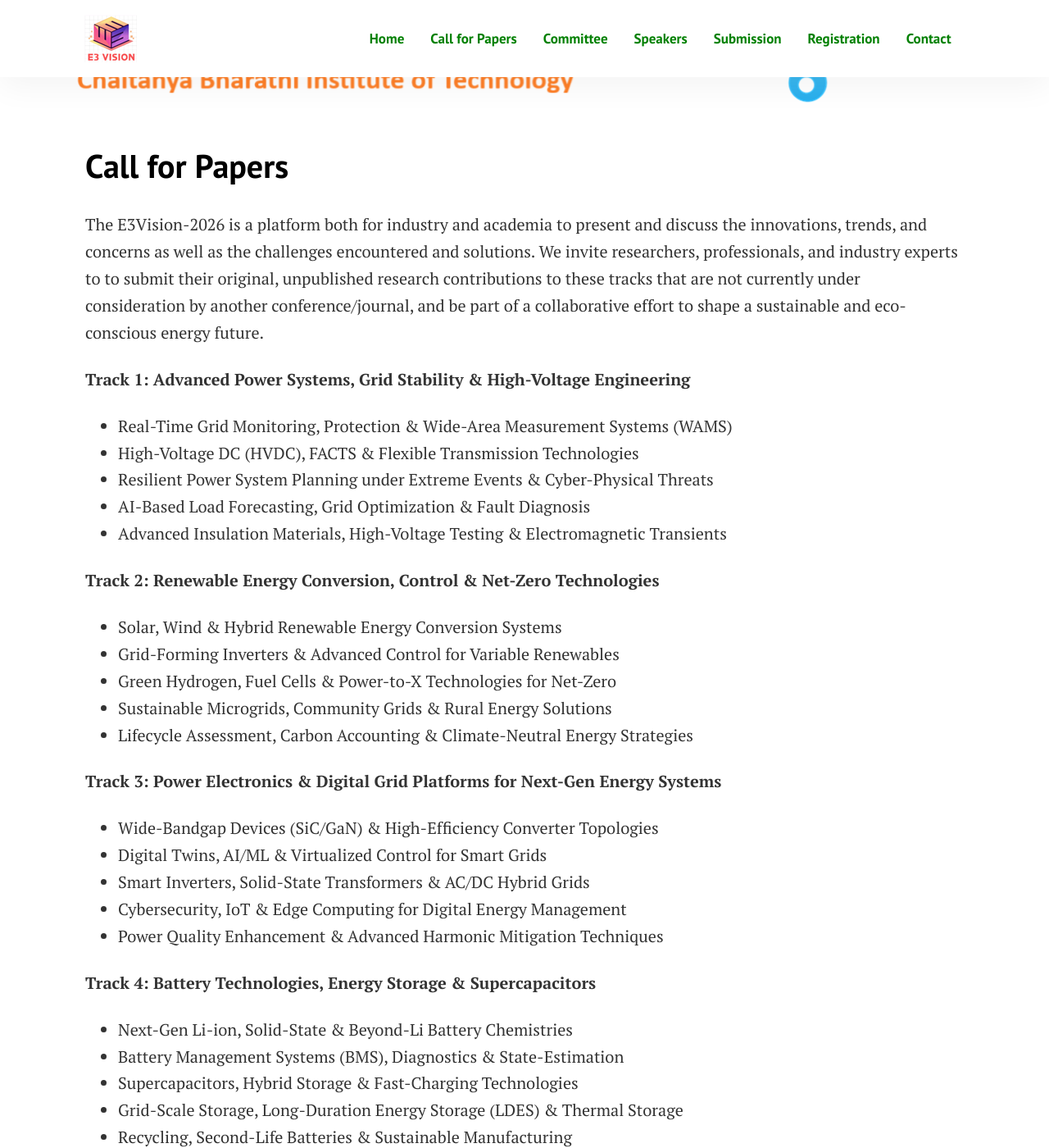
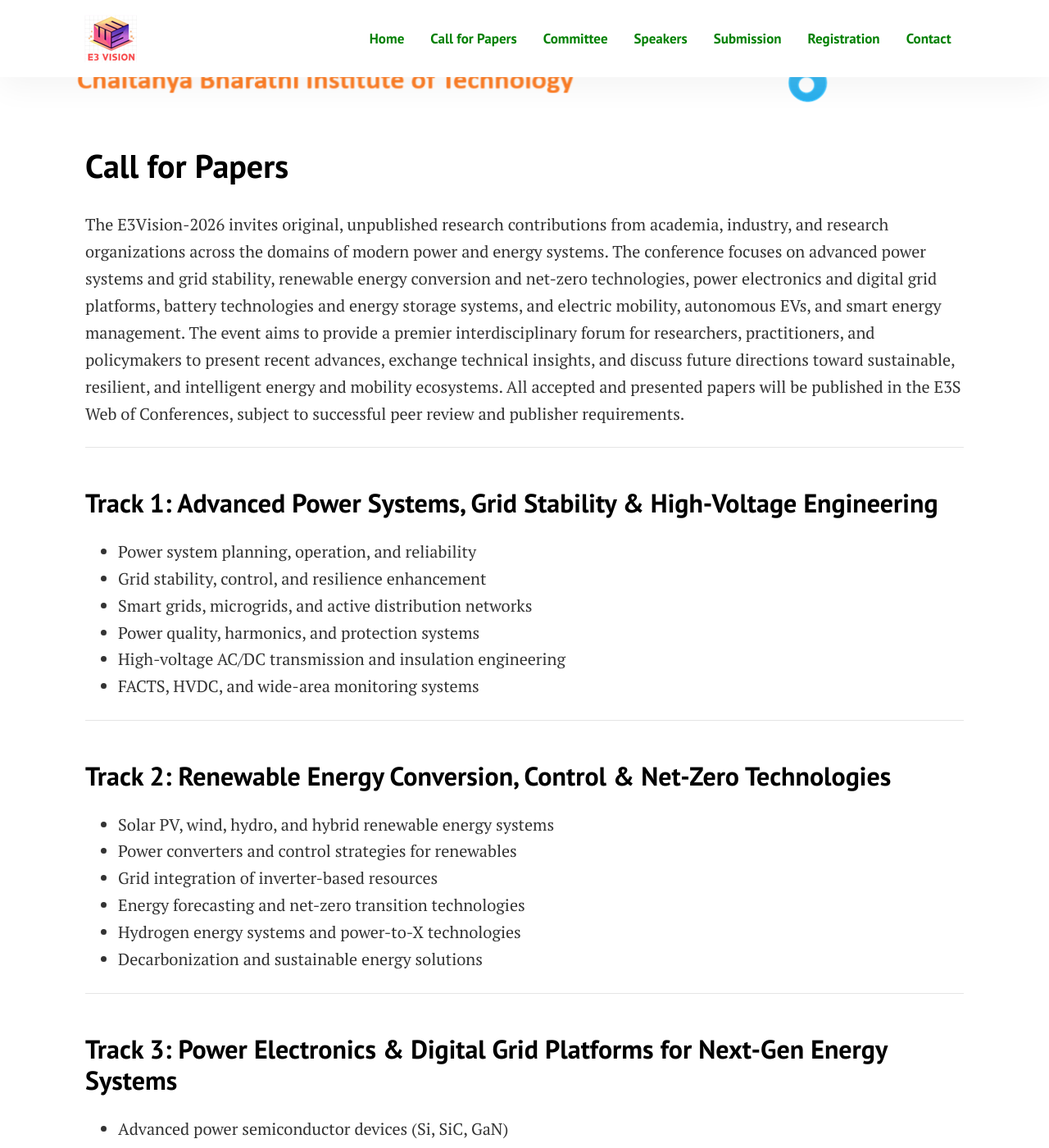
Before and after one commit to sravivarman/e3vision, a Jekyll site: the page built from pages/callforpapers.md, in a window 1280 px wide and 1400 px high, scrolled down 356 px. Shown: the whole window at 82% size. Built offline with Jekyll 4.4.1, drawn with Linux system fonts in a browser that asks for light colours; some of the changed text lies outside the part shown.

Commit message:
Update callforpapers.md

```diff
--- a/pages/callforpapers.md
+++ b/pages/callforpapers.md
@@ -5,42 +5,59 @@ permalink: "/callforpapers/"
 image: assets/images/banner-alt.png
 ---
 
-The E3Vision-2026 is a platform both for industry and academia to present and discuss the innovations, trends, and concerns as well as the challenges encountered and solutions. We invite researchers, professionals, and industry experts to to submit their original, unpublished research contributions to these tracks that are not currently under consideration by another conference/journal, and be part of a collaborative effort to shape a sustainable and eco-conscious energy future.
+The E3Vision-2026 invites original, unpublished research contributions from academia, industry, and research organizations across the domains of modern power and energy systems. The conference focuses on advanced power systems and grid stability, renewable energy conversion and net-zero technologies, power electronics and digital grid platforms, battery technologies and energy storage systems, and electric mobility, autonomous EVs, and smart energy management. The event aims to provide a premier interdisciplinary forum for researchers, practitioners, and policymakers to present recent advances, exchange technical insights, and discuss future directions toward sustainable, resilient, and intelligent energy and mobility ecosystems. All accepted and presented papers will be published in the E3S Web of Conferences, subject to successful peer review and publisher requirements.
 
-**Track 1: Advanced Power Systems, Grid Stability & High-Voltage Engineering**
-- Real-Time Grid Monitoring, Protection & Wide-Area Measurement Systems (WAMS)
-- High-Voltage DC (HVDC), FACTS & Flexible Transmission Technologies
-- Resilient Power System Planning under Extreme Events & Cyber-Physical Threats
-- AI-Based Load Forecasting, Grid Optimization & Fault Diagnosis
-- Advanced Insulation Materials, High-Voltage Testing & Electromagnetic Transients
+---
 
-**Track 2: Renewable Energy Conversion, Control & Net-Zero Technologies**
-- Solar, Wind & Hybrid Renewable Energy Conversion Systems
-- Grid-Forming Inverters & Advanced Control for Variable Renewables
-- Green Hydrogen, Fuel Cells & Power-to-X Technologies for Net-Zero
-- Sustainable Microgrids, Community Grids & Rural Energy Solutions
-- Lifecycle Assessment, Carbon Accounting & Climate-Neutral Energy Strategies
+## Track 1: Advanced Power Systems, Grid Stability & High-Voltage Engineering
+- Power system planning, operation, and reliability
+- Grid stability, control, and resilience enhancement
+- Smart grids, microgrids, and active distribution networks
+- Power quality, harmonics, and protection systems
+- High-voltage AC/DC transmission and insulation engineering
+- FACTS, HVDC, and wide-area monitoring systems
 
-**Track 3: Power Electronics & Digital Grid Platforms for Next-Gen Energy Systems**
-- Wide-Bandgap Devices (SiC/GaN) & High-Efficiency Converter Topologies
-- Digital Twins, AI/ML & Virtualized Control for Smart Grids
-- Smart Inverters, Solid-State Transformers & AC/DC Hybrid Grids
-- Cybersecurity, IoT & Edge Computing for Digital Energy Management
-- Power Quality Enhancement & Advanced Harmonic Mitigation Techniques
+---
 
-**Track 4: Battery Technologies, Energy Storage & Supercapacitors**
-- Next-Gen Li-ion, Solid-State & Beyond-Li Battery Chemistries
-- Battery Management Systems (BMS), Diagnostics & State-Estimation
-- Supercapacitors, Hybrid Storage & Fast-Charging Technologies
-- Grid-Scale Storage, Long-Duration Energy Storage (LDES) & Thermal Storage
-- Recycling, Second-Life Batteries & Sustainable Manufacturing
+## Track 2: Renewable Energy Conversion, Control & Net-Zero Technologies
+- Solar PV, wind, hydro, and hybrid renewable energy systems
+- Power converters and control strategies for renewables
+- Grid integration of inverter-based resources
+- Energy forecasting and net-zero transition technologies
+- Hydrogen energy systems and power-to-X technologies
+- Decarbonization and sustainable energy solutions
 
-**Track 5: Electric Mobility, Autonomous EVs & Smart Energy Management**
-- EV Powertrains, Motor Drives & High-Efficiency Propulsion Systems
-- Autonomous Driving, V2X Communication & Intelligent Transport Systems
-- Ultra-Fast Charging, Wireless Charging & Bidirectional Charging (V2G/V2H)
-- EV Integration with Smart Grids, Microgrids & Renewable Energy
-- Fleet Electrification, e-Mobility Infrastructure Planning & Policy Innovation
+---
+
+## Track 3: Power Electronics & Digital Grid Platforms for Next-Gen Energy Systems
+- Advanced power semiconductor devices (Si, SiC, GaN)
+- Multilevel inverters and high-efficiency converter topologies
+- Digital substations and IEC 61850-based systems
+- AI/ML applications in power electronics and grid control
+- Cyber-physical systems and digital grid security
+- Monitoring, diagnostics, and predictive maintenance
+
+---
+
+## Track 4: Battery Technologies, Energy Storage & Supercapacitors
+- Lithium-ion, sodium-ion, solid-state, and emerging batteries
+- Battery modeling, diagnostics, and thermal management
+- Battery Management Systems (BMS) and state estimation
+- Supercapacitors and hybrid energy storage systems
+- Grid-scale and distributed energy storage applications
+- Energy storage for electric mobility
+
+---
+
+## Track 5: Electric Mobility, Autonomous EVs & Smart Energy Management
+- Electric and hybrid vehicle architectures
+- Traction motors, drives, and powertrain optimization
+- EV charging infrastructure and fast-charging technologies
+- Wireless charging and V2G/V2X systems
+- Autonomous and connected electric vehicles
+- Smart energy management for mobility and microgrids
+
+---
 
 Papers undergo a single-blind review process, by experts drawn from reputed organizations, across the world. Nontrivial, unpublished and original contributions will only be considered for the conference. The conference will have main papers, presentations, and poster presentations for short papers. All accepted and registered (presented) papers is planned to publish in the proceedings of **"E3S Web of Conferences”**.
 
```
